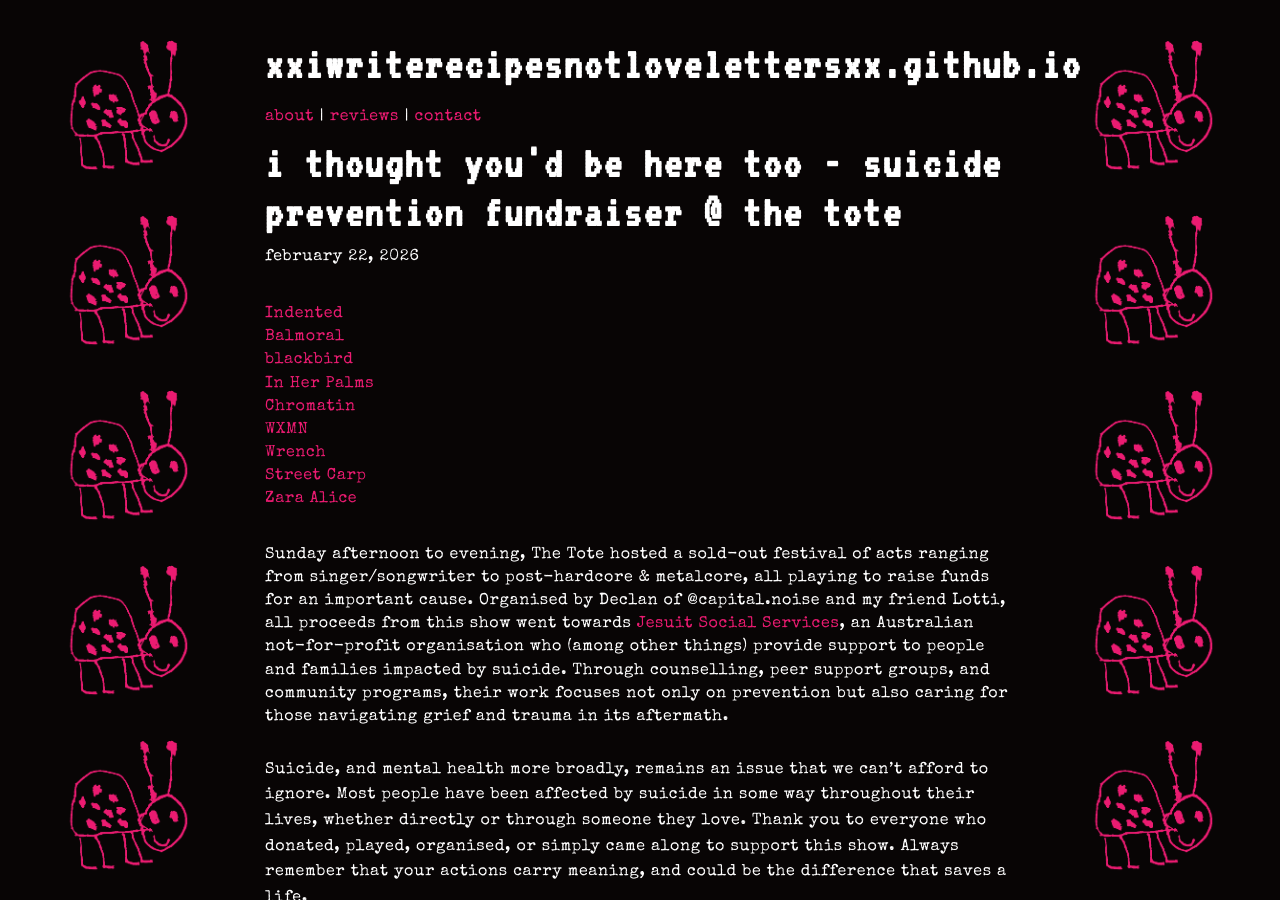
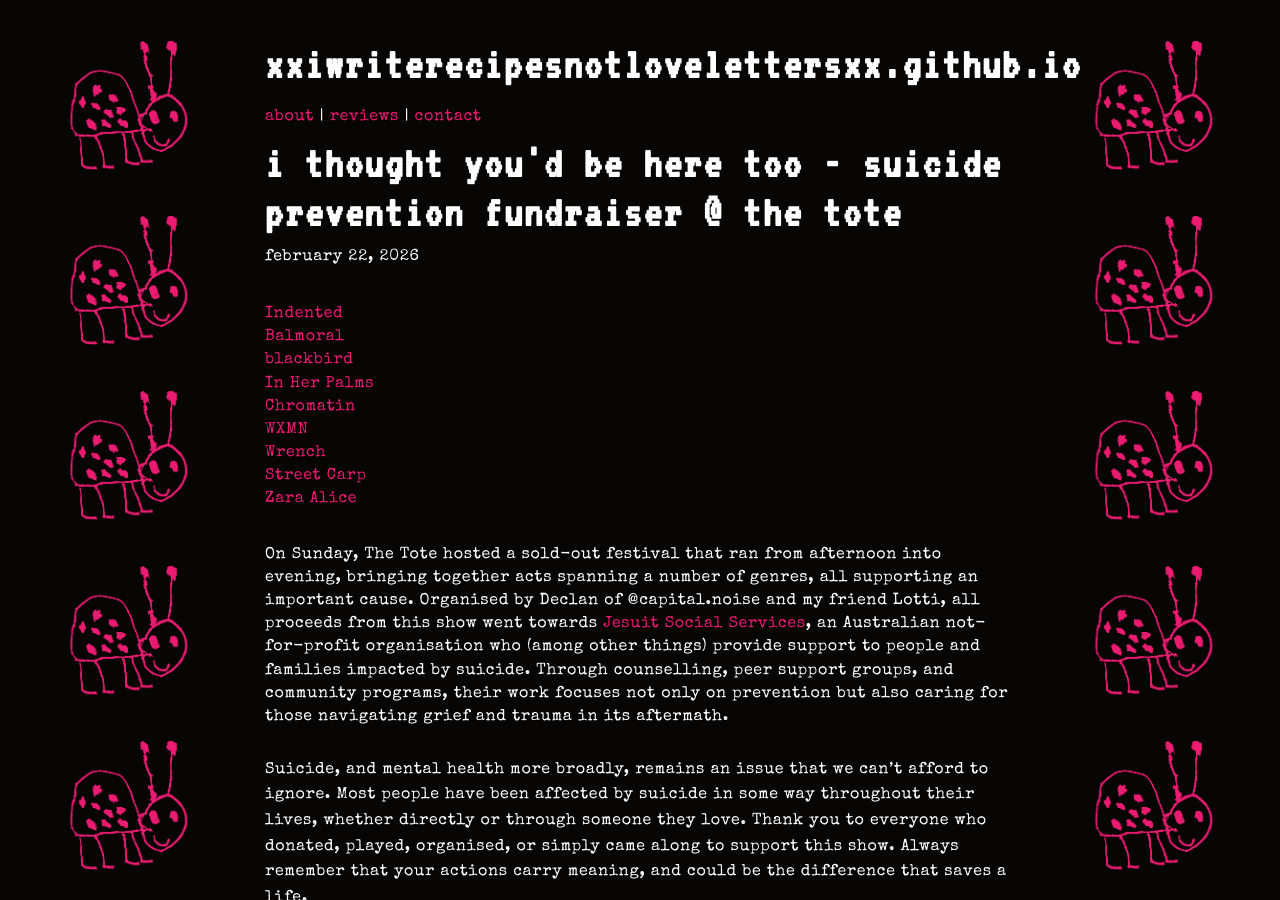
Before and after one commit to xxiwriterecipesnotlovelettersxx/xxiwriterecipesnotlovelettersxx.github.io, a Jekyll site: the page built from _posts/2026-02-22-i-thought-youd-be-here-too-fundraiser-at-the-tote.md, in a window 1280 px wide and 900 px high. Built offline with Jekyll 4.4.1, drawn with Linux system fonts in a browser that asks for light colours.

Commit message:
Update 2026-02-22-i-thought-youd-be-here-too-fundraiser-at-the-tote.md

```diff
--- a/_posts/2026-02-22-i-thought-youd-be-here-too-fundraiser-at-the-tote.md
+++ b/_posts/2026-02-22-i-thought-youd-be-here-too-fundraiser-at-the-tote.md
@@ -28,7 +28,7 @@ thumbnail: /images/jordanguitarclose1.JPG
 </p>
 <br>
 <p class="show-intro">
-Sunday afternoon to evening, The Tote hosted a sold-out festival of acts ranging from singer/songwriter to post-hardcore & metalcore, all playing to raise funds for an important cause. Organised by Declan of @capital.noise and my friend Lotti, all proceeds from this show went towards <a href="https://jss.org.au/">Jesuit Social Services</a>, an Australian not-for-profit organisation who (among other things) provide support to people and families impacted by suicide. Through counselling, peer support groups, and community programs, their work focuses not only on prevention but also caring for those navigating grief and trauma in its aftermath.
+On Sunday, The Tote hosted a sold-out festival that ran from afternoon into evening, bringing together acts spanning a number of genres, all supporting an important cause. Organised by Declan of @capital.noise and my friend Lotti, all proceeds from this show went towards <a href="https://jss.org.au/">Jesuit Social Services</a>, an Australian not-for-profit organisation who (among other things) provide support to people and families impacted by suicide. Through counselling, peer support groups, and community programs, their work focuses not only on prevention but also caring for those navigating grief and trauma in its aftermath.
 </p>
 <br>
 Suicide, and mental health more broadly, remains an issue that we can't afford to ignore. Most people have been affected by suicide in some way throughout their lives, whether directly or through someone they love. Thank you to everyone who donated, played, organised, or simply came along to support this show. Always remember that your actions carry meaning, and could be the difference that saves a life.
```
